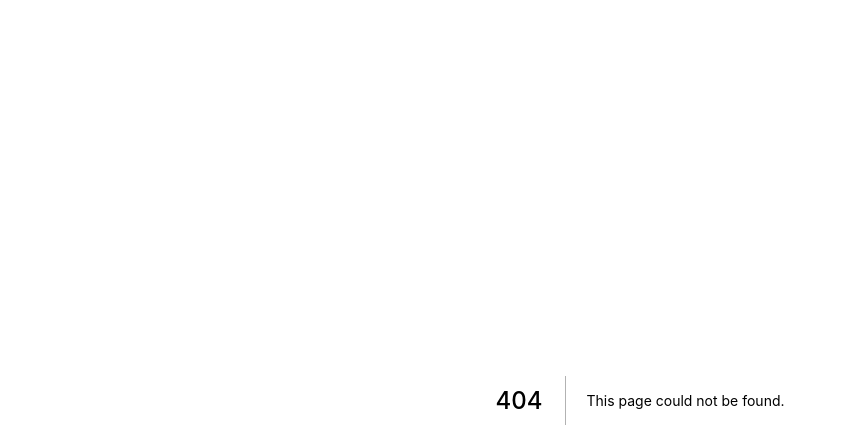
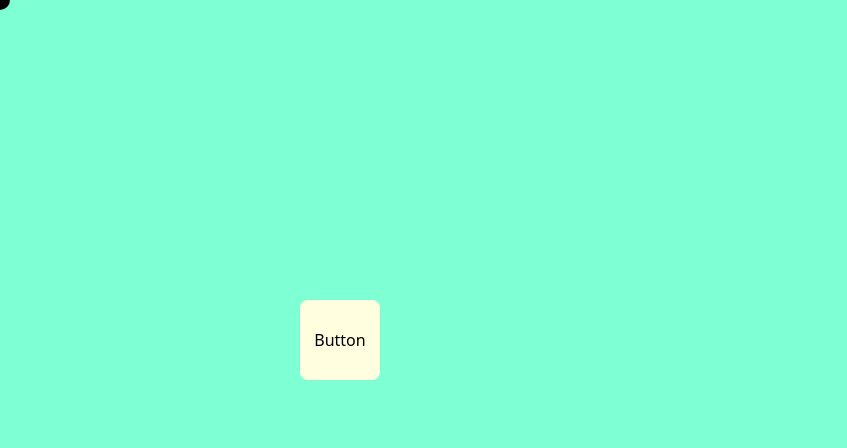
Before and after one commit to katotetsuro/nextjs-test, a Next.js app: page /playground/fake_cursor in a window 1280 px wide. Before the commit this address had no page. Shown: the top 448 px of the page, without its empty margins (0-847 px from the left). Built offline with nearby package versions, Linux system fonts and the light colour scheme.

Commit message:
fake cursor demo

```diff
--- /dev/null
+++ b/components/playground/FakeCursor.tsx
@@ -0,0 +1,126 @@
+import { css } from '@emotion/css'
+import { useCallback, MouseEvent, useRef, useState, useEffect } from 'react'
+import { useAnimationFrame } from '../../hooks/useAnimationFrame'
+
+type ButtonProps = {
+  mouseX: number
+  mouseY: number
+  x: number
+  y: number
+  hovering: boolean
+}
+
+const sqdist = (x0: number, y0: number, x1: number, y1: number) => {
+  return (x0 - x1) ** 2 + (y0 - y1) ** 2
+}
+
+const AttractiveButton = (props: ButtonProps) => {
+  const baseStyle = css`
+    background-color: lightyellow;
+    border-radius: 8px;
+    width: 80px;
+    height: 80px;
+    line-height: 80px;
+    text-align: center;
+    transition: transform 0.1s ease-in;
+    position: absolute;
+    left: ${props.x}px;
+    top: ${props.y}px;
+  `
+  const style = css`
+    ${baseStyle};
+    ${props.hovering ? 'background-color: yellow;' : ''}
+  `
+  return <div className={style}>Button</div>
+}
+
+const BaseCursorStyle = css`
+  width: 20px;
+  height: 20px;
+  border-radius: 50%;
+  background: black;
+  position: fixed;
+  z-index: 9999;
+  border: none;
+  transform: scale(1);
+  transition: transform 0.1s ease-in;
+`
+
+const HoverCursorStyle = css`
+  transform: scale(1.2);
+  transition: transform 0.1s ease-in;
+`
+
+export function FakeCursor() {
+  const cursorRef = useRef<HTMLDivElement>(null)
+  const currentX = useRef<number>(0)
+  const currentY = useRef<number>(0)
+  const targetX = useRef<number>(0)
+  const targetY = useRef<number>(0)
+  const [hovering, setHovering] = useState(false)
+
+  const onMove = useCallback((e: MouseEvent<HTMLElement>) => {
+    if (sqdist(e.clientX, e.clientY, 300, 300) > 5000) {
+      //   const s = 0.5
+      targetX.current = e.clientX
+      targetY.current = e.clientY
+    }
+  }, [])
+
+  const onUpdate = useCallback(() => {
+    currentX.current =
+      currentX.current + (targetX.current - currentX.current) * 0.15
+    currentY.current =
+      currentY.current + (targetY.current - currentY.current) * 0.15
+
+    if (cursorRef.current) {
+      cursorRef.current.style.left = `${currentX.current - 10}px`
+      cursorRef.current.style.top = `${currentY.current - 10}px`
+    }
+
+    const curX = currentX.current
+    const curY = currentY.current
+    const buttonX = 340
+    const buttonY = 340
+    if (sqdist(curX, curY, buttonX, buttonY) < 3000) {
+      if (!hovering) {
+        setHovering(true)
+      }
+      const s = 0.95
+      targetX.current = targetX.current * (1 - s) + buttonX * s
+      targetY.current = targetY.current * (1 - s) + buttonY * s
+    } else {
+      if (hovering) {
+        setHovering(false)
+      }
+    }
+  }, [hovering, setHovering])
+
+  useAnimationFrame(onUpdate)
+
+  const cursorStyle = hovering
+    ? `${BaseCursorStyle} ${HoverCursorStyle}`
+    : BaseCursorStyle
+
+  return (
+    <div
+      className={css`
+        background-color: Aquamarine;
+        width: 100vw;
+        height: 100vh;
+        cursor: none;
+      `}
+      onMouseMove={onMove}
+    >
+      <div ref={cursorRef} className={cursorStyle}></div>
+
+      <AttractiveButton
+        x={300}
+        y={300}
+        mouseX={currentX.current}
+        mouseY={currentY.current}
+        hovering={hovering}
+      />
+    </div>
+  )
+}
--- /dev/null
+++ b/hooks/useAnimationFrame.ts
@@ -0,0 +1,22 @@
+import { useCallback, useEffect, useRef } from 'react'
+
+//bom-shibuya.hatenablog.com/entry/2020/10/27/182226
+export const useAnimationFrame = (callback: () => void) => {
+  const requestRef = useRef<ReturnType<typeof requestAnimationFrame>>()
+
+  // callback関数に変更があった場合のみanimateを再生成する
+  const animate = useCallback(() => {
+    callback()
+    requestRef.current = requestAnimationFrame(animate)
+  }, [callback])
+
+  // callback関数に変更があった場合は一度破棄して再度呼び出す
+  useEffect(() => {
+    requestRef.current = requestAnimationFrame(animate)
+    return () => {
+      if (requestRef.current) {
+        return cancelAnimationFrame(requestRef.current)
+      }
+    }
+  }, [animate])
+}
--- a/package.json
+++ b/package.json
@@ -10,6 +10,7 @@
     "lint:fix": "eslint . --ext ts --ext tsx --ext js --fix"
   },
   "dependencies": {
+    "@emotion/css": "^11.1.3",
     "classnames": "2.2.6",
     "date-fns": "2.10.0",
     "gray-matter": "4.0.2",
--- /dev/null
+++ b/pages/playground/fake_cursor.tsx
@@ -0,0 +1,5 @@
+import { FakeCursor } from '../../components/playground/FakeCursor'
+
+export default function FakeCursorDemo() {
+  return <FakeCursor />
+}
```
Also changed, not shown: 1 other file (tests, documents, lock files or other folders).
